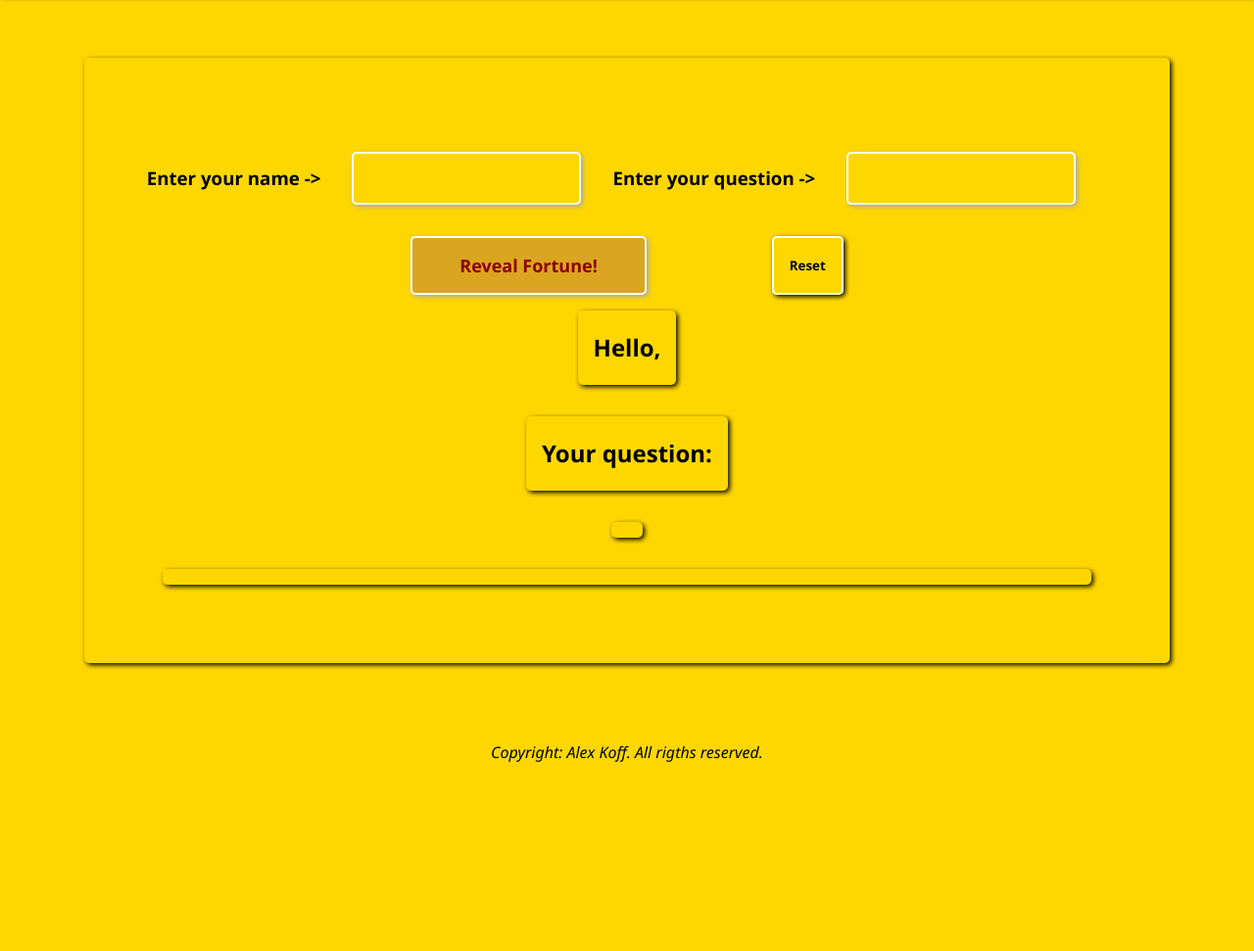
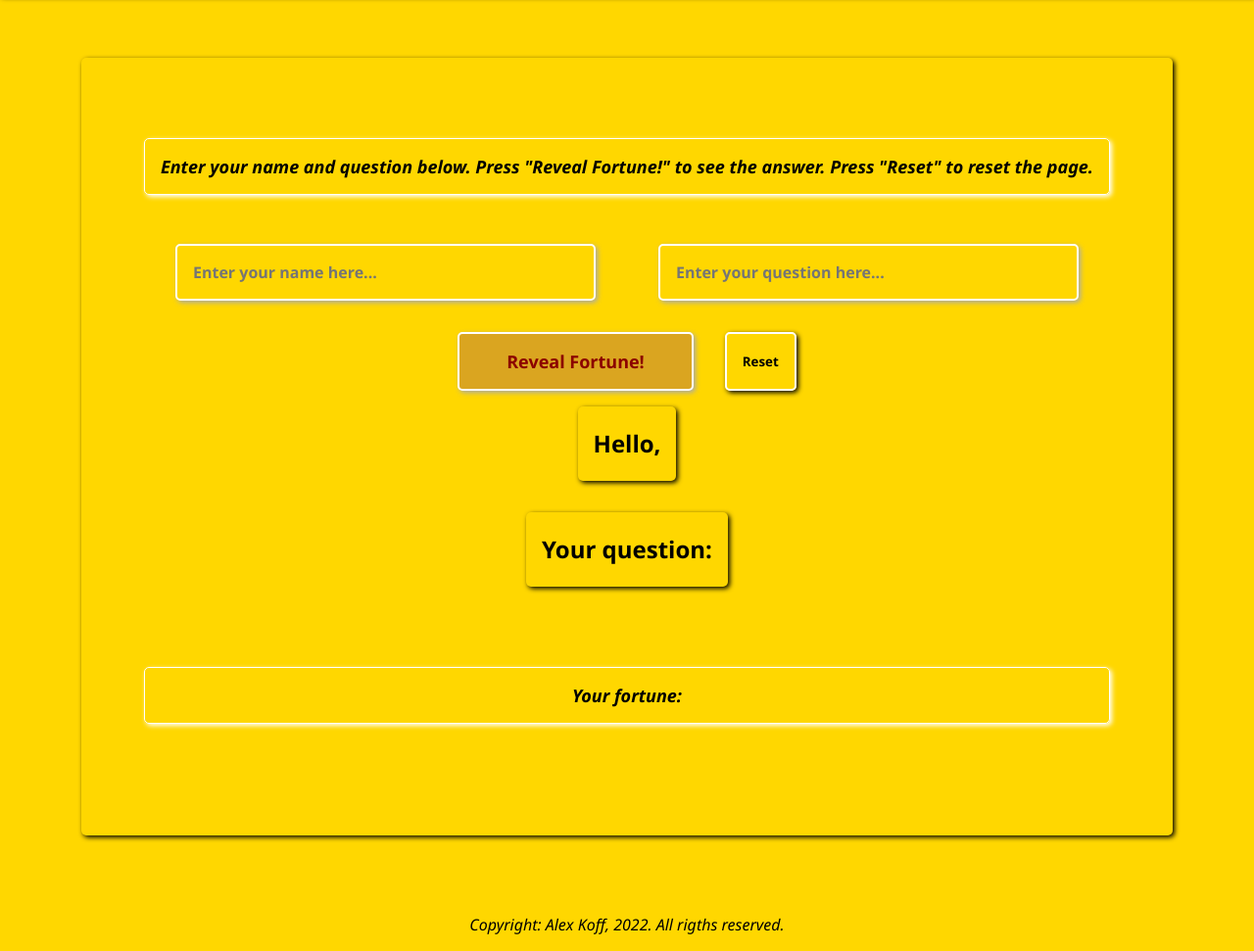
Before and after one commit to alinakov96/alinakov96.github.io, a PHP site: page / in a window 1280 px wide. Shown: the part 260-1231 px from the top of the page at 98% size. Before the commit the page ends 1038 px from the top, so only its background shows below. Run offline with PHP 8.4, Linux system fonts and the light colour scheme.

Commit message:
optimized for mobile

```diff
--- a/fortune_cookie.css
+++ b/fortune_cookie.css
@@ -38,6 +38,27 @@ main {
           box-shadow: 2px 2px 5px black;
 }
 
+.fortune-cookie p {
+  font-family: "Segoe UI", Tahoma, Geneva, Verdana, sans-serif;
+  font-style: italic;
+  font-weight: bold;
+  font-size: large;
+  display: -webkit-box;
+  display: -ms-flexbox;
+  display: flex;
+  -webkit-box-pack: center;
+      -ms-flex-pack: center;
+          justify-content: center;
+  -webkit-box-align: center;
+      -ms-flex-align: center;
+          align-items: center;
+  border: solid 1px white;
+  border-radius: 5px;
+  padding: 1rem;
+  -webkit-box-shadow: 2px 2px 5px white;
+          box-shadow: 2px 2px 5px white;
+}
+
 .title {
   margin: 0 auto;
   width: 100%;
@@ -76,16 +97,21 @@ main {
 .input input {
   margin: 2rem;
   padding: 1rem;
+  width: 100%;
   border: solid 2px white;
   border-radius: 5px;
   -webkit-box-shadow: 2px 2px 5px darkgray;
           box-shadow: 2px 2px 5px darkgray;
   font-family: "Segoe UI", Tahoma, Geneva, Verdana, sans-serif;
+  font-weight: bold;
+  font-size: medium;
   background: none;
 }
 
-.input h3 {
-  font-family: "Segoe UI", Tahoma, Geneva, Verdana, sans-serif;
+.input input:hover {
+  border: solid 2px black;
+  -webkit-box-shadow: 2px 2px 5px darkred;
+          box-shadow: 2px 2px 5px darkred;
 }
 
 .answers {
@@ -131,8 +157,6 @@ main {
 
 .answers #ans-question {
   font-family: "Segoe UI", Tahoma, Geneva, Verdana, sans-serif;
-  -webkit-box-shadow: 2px 2px 5px black;
-          box-shadow: 2px 2px 5px black;
   margin: 1rem;
   padding: 0.5rem 1rem;
   border-radius: 5px;
@@ -170,7 +203,16 @@ main {
   border-radius: 5px;
   -webkit-box-shadow: 2px 2px 5px black;
           box-shadow: 2px 2px 5px black;
-  margin-left: 8rem;
+  margin-left: 2rem;
+}
+
+.button #reload-btn:hover {
+  background-color: black;
+  color: white;
+  border: solid 2px white;
+  border-radius: 5px;
+  -webkit-box-shadow: 2px 2px 5px darkred;
+          box-shadow: 2px 2px 5px darkred;
 }
 
 #fortune {
@@ -187,8 +229,6 @@ main {
   -webkit-box-align: center;
       -ms-flex-align: center;
           align-items: center;
-  -webkit-box-shadow: 2px 2px 5px black;
-          box-shadow: 2px 2px 5px black;
   margin: 1rem;
   padding: 0.1rem 1rem;
   border-radius: 5px;
--- a/fortune_cookie.scss
+++ b/fortune_cookie.scss
@@ -22,6 +22,20 @@ main {
   padding: 4rem;
   border-radius: 5px;
   box-shadow: 2px 2px 5px black;
+
+  p {
+    font-family: "Segoe UI", Tahoma, Geneva, Verdana, sans-serif;
+    font-style: italic;
+    font-weight: bold;
+    font-size: large;
+    display: flex;
+    justify-content: center;
+    align-items: center;
+    border: solid 1px white;
+    border-radius: 5px;
+    padding: 1rem;
+    box-shadow: 2px 2px 5px white;
+  }
 }
 
 .title {
@@ -50,15 +64,19 @@ main {
   input {
     margin: 2rem;
     padding: 1rem;
+    width: 100%;
     border: solid 2px white;
     border-radius: 5px;
     box-shadow: 2px 2px 5px darkgray;
     font-family: "Segoe UI", Tahoma, Geneva, Verdana, sans-serif;
+    font-weight: bold;
+    font-size: medium;
     background: none;
   }
 
-  h3 {
-    font-family: "Segoe UI", Tahoma, Geneva, Verdana, sans-serif;
+  input:hover {
+    border: solid 2px black;
+    box-shadow: 2px 2px 5px darkred;
   }
 }
 
@@ -88,7 +106,6 @@ main {
 
   #ans-question {
     font-family: "Segoe UI", Tahoma, Geneva, Verdana, sans-serif;
-    box-shadow: 2px 2px 5px black;
     margin: 1rem;
     padding: 0.5rem 1rem;
     border-radius: 5px;
@@ -120,7 +145,15 @@ main {
     border: solid 2px white;
     border-radius: 5px;
     box-shadow: 2px 2px 5px black;
-    margin-left: 8rem;
+    margin-left: 2rem;
+  }
+
+  #reload-btn:hover {
+    background-color: black;
+    color: white;
+    border: solid 2px white;
+    border-radius: 5px;
+    box-shadow: 2px 2px 5px darkred;
   }
 }
 
@@ -129,7 +162,6 @@ main {
   flex-direction: row;
   justify-content: center;
   align-items: center;
-  box-shadow: 2px 2px 5px black;
   margin: 1rem;
   padding: 0.1rem 1rem;
   border-radius: 5px;
--- a/index.html
+++ b/index.html
@@ -16,11 +16,24 @@
         <h2>The Mighty Fortune Cookie</h2>
       </div>
       <div class="fortune-cookie">
+        <p>
+          Enter your name and question below. Press "Reveal Fortune!" to see the
+          answer. Press "Reset" to reset the page.
+        </p>
         <div class="input">
-          <h3>Enter your name -></h3>
-          <input type="text" name="name" id="name" />
-          <h3>Enter your question -></h3>
-          <input type="text" name="question" id="question" />
+          <input
+            type="text"
+            name="name"
+            id="name"
+            placeholder="Enter your name here..."
+          />
+
+          <input
+            type="text"
+            name="question"
+            id="question"
+            placeholder="Enter your question here..."
+          />
         </div>
         <div class="button">
           <button id="submit-btn" type="submit">Reveal Fortune!</button>
@@ -35,12 +48,13 @@
           </div>
           <div id="ans-question"></div>
         </div>
+        <p>Your fortune:</p>
         <div id="fortune"></div>
       </div>
     </main>
 
     <footer>
-      <p class="copyright">Copyright: Alex Koff. All rigths reserved.</p>
+      <p class="copyright">Copyright: Alex Koff, 2022. All rigths reserved.</p>
     </footer>
 
     <script src="fortune_cookie.js"></script>
```
Also changed, not shown: other parts of fortune_cookie.css (+83 -0 lines), other parts of fortune_cookie.scss (+62 -0 lines), 1 other file.
